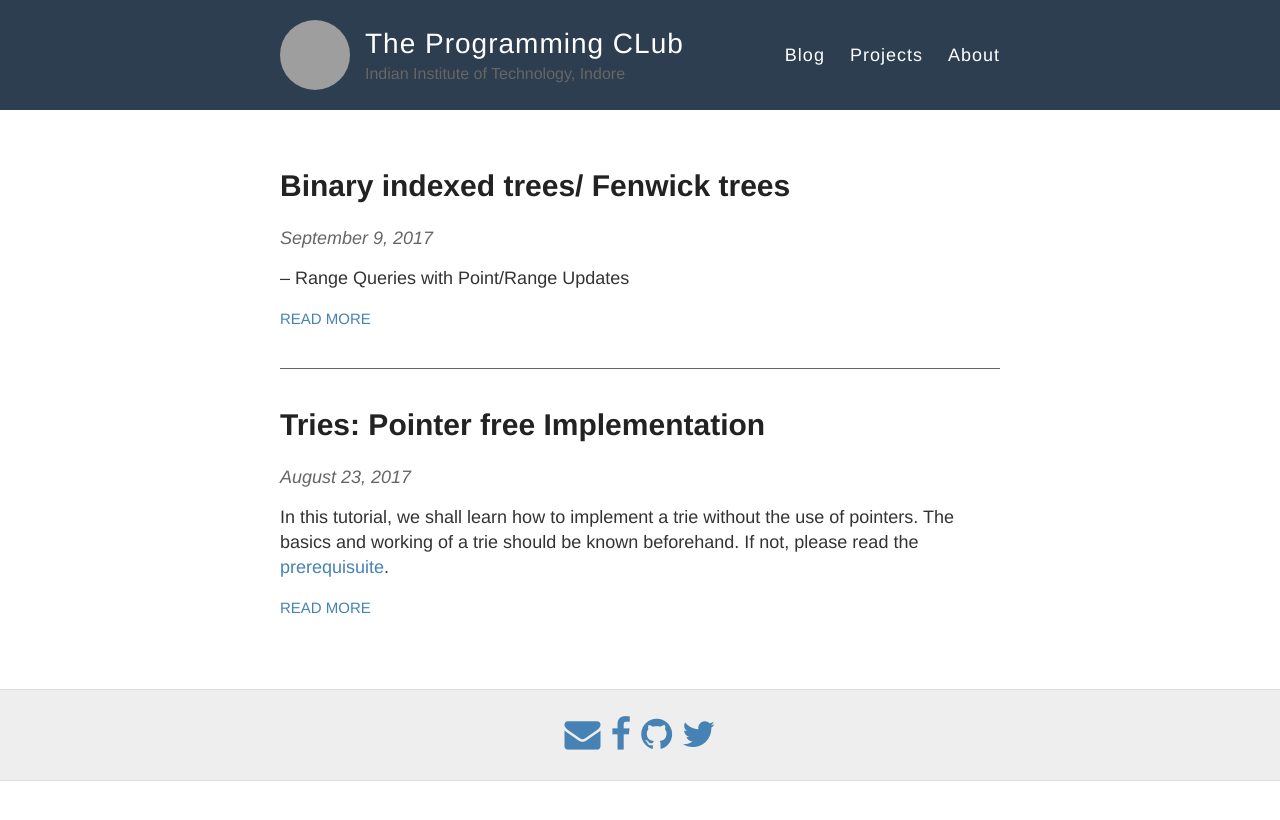
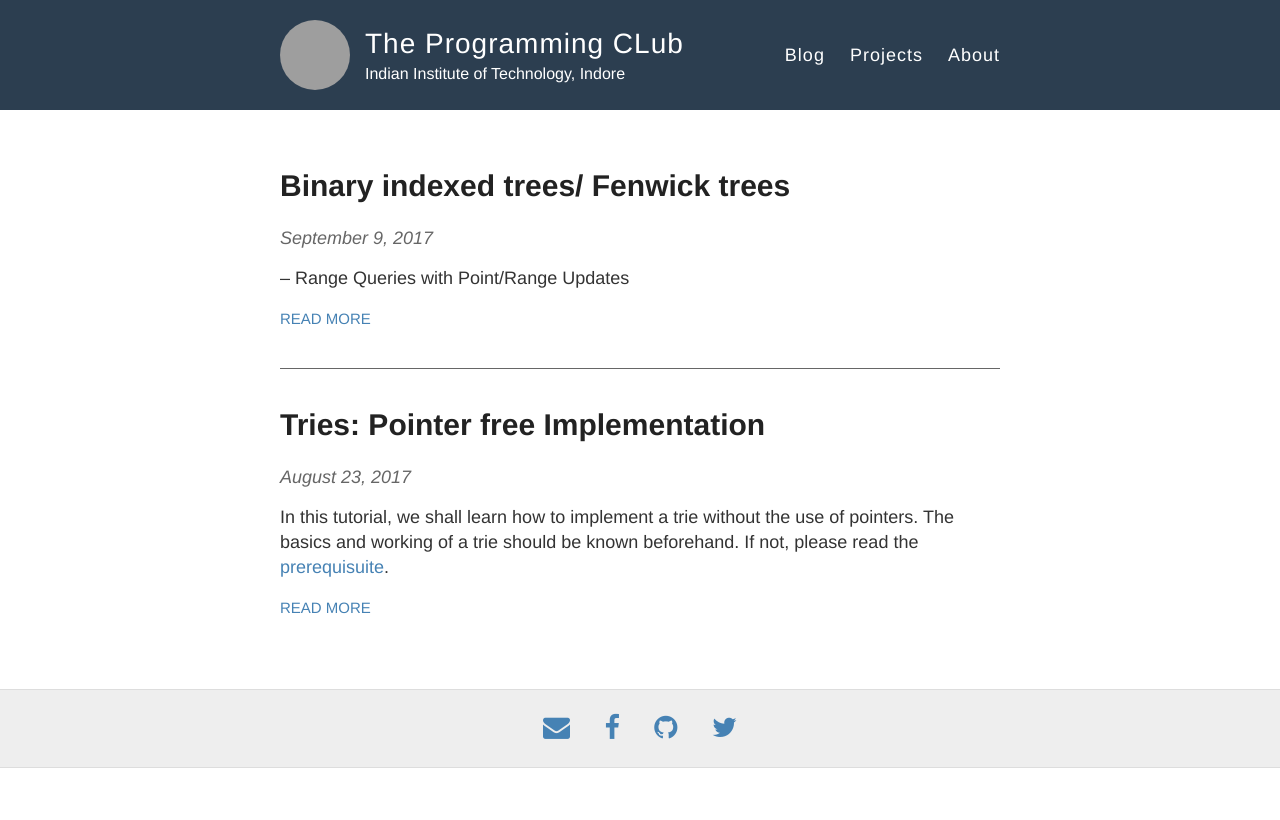
Before and after one commit to PClubIITI/blog, a Jekyll site: the page built from index.html, in a window 1280 px wide. Shown: the top 820 px of the page. Built offline with Jekyll 4.4.1, drawn with Linux system fonts in a browser that asks for light colours; grey boxes are pictures that could not be loaded.

Commit message:
Blog ready v1.0

```diff
--- a/_layouts/default.html
+++ b/_layouts/default.html
@@ -22,7 +22,7 @@
     <div class="wrapper-masthead">
       <div class="container">
         <header class="masthead clearfix">
-          <a href="{{ site.baseurl }}/" class="site-avatar"><img src="{{ site.avatar }}" style="border-radius=50%" /></a>
+          <a href="{{ site.baseurl }}/" class="site-avatar"><img src="{{ site.avatar }}" /></a>
 
           <div class="site-info">
             <h1 class="site-name"><a href="{{ site.baseurl }}/">{{ site.name }}</a></h1>
--- a/style.scss
+++ b/style.scss
@@ -202,7 +202,7 @@ img {
 
 .site-description {
   margin: -5px 0 0 0;
-  color: $gray;
+  color: $white;
   font-size: 16px;
 
   @include mobile {
@@ -281,7 +281,11 @@ nav {
 footer {
   padding: 20px 0;
   text-align: center;
-  font-size: 2em;
+  font-size: 1.5em;
+  i{
+    padding-right: 0.5em;
+    padding-left: 0.5em;
+  }
 }
 
 // Settled on moving the import of syntax highlighting to the bottom of the CSS
```
